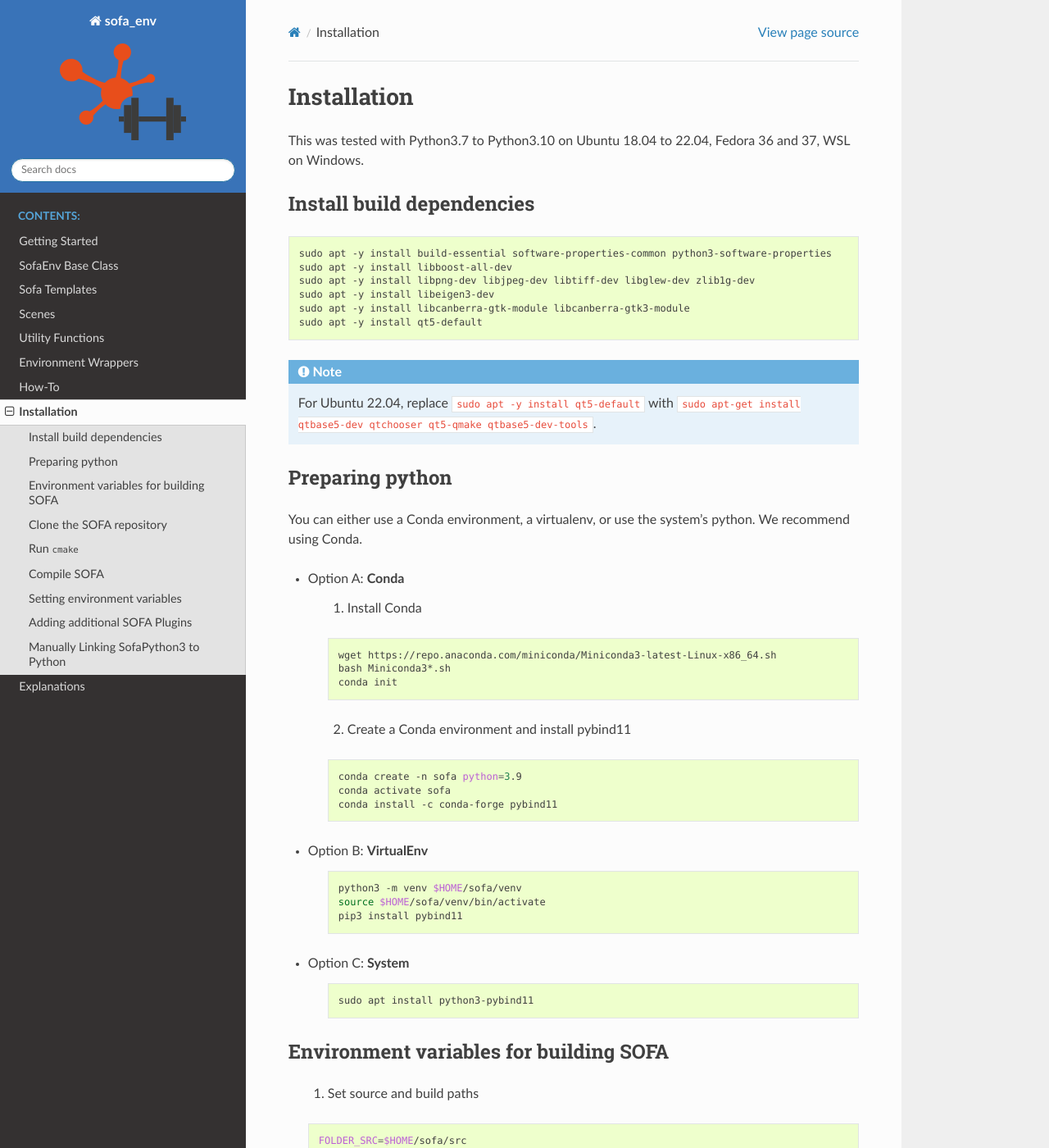
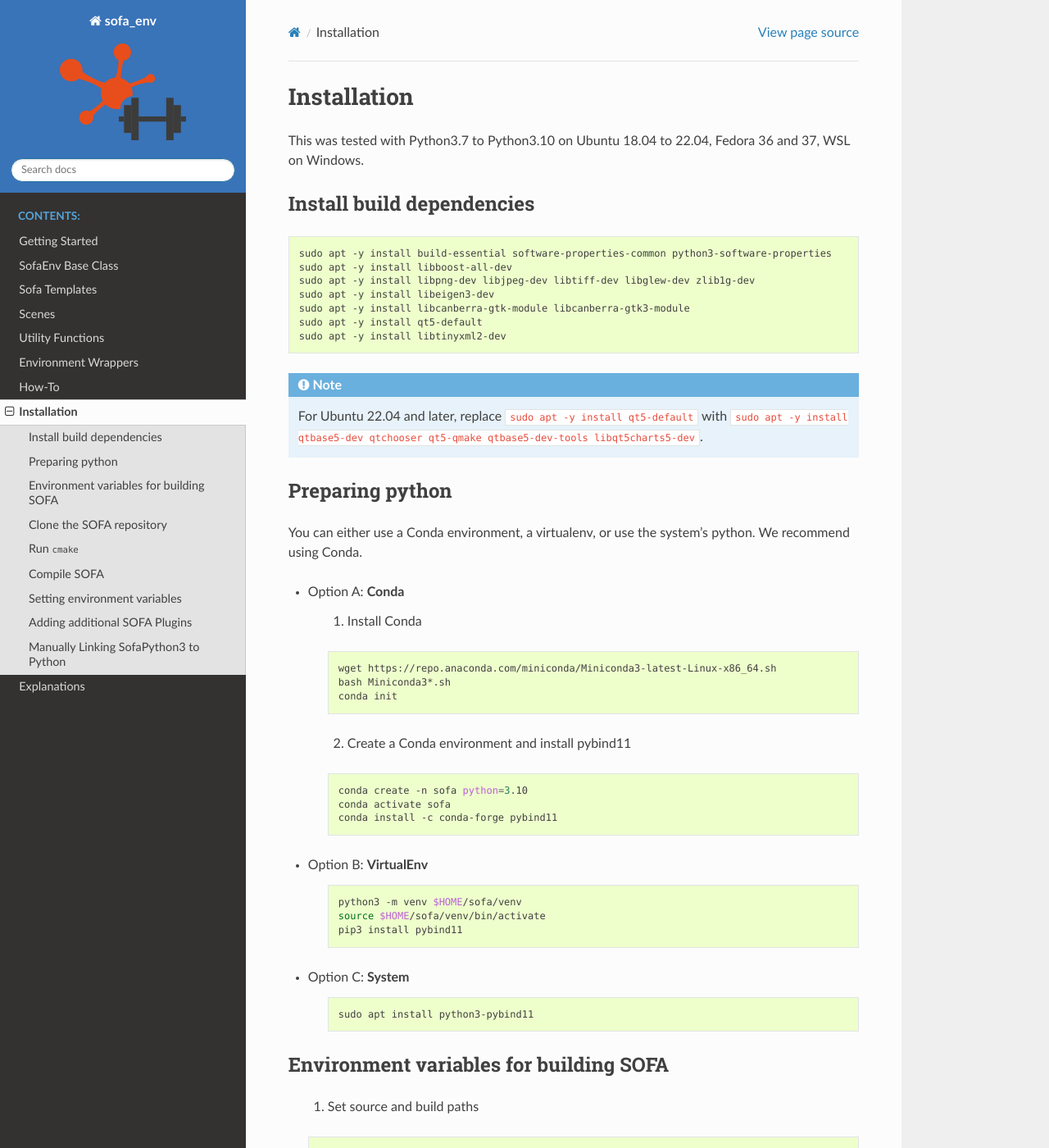
Before and after one commit to ScheiklP/sofa_env, a Sphinx documentation site: the page built from docs/source/setting_up_sofa.rst, in a window 1280 px wide and 1400 px high. Shown: the whole window at 82% size. Built offline with Sphinx 7.4.7 and the Read the Docs theme 2.0.0, drawn with Linux system fonts in a browser that asks for light colours; some of the changed text lies outside the part shown.

Commit message:
[Docs] Update installation instructions.

```diff
--- a/docs/source/setting_up_sofa.rst
+++ b/docs/source/setting_up_sofa.rst
@@ -16,9 +16,10 @@ Install build dependencies
     sudo apt -y install libeigen3-dev
     sudo apt -y install libcanberra-gtk-module libcanberra-gtk3-module
     sudo apt -y install qt5-default
+    sudo apt -y install libtinyxml2-dev
 
 .. note::
-   For Ubuntu 22.04, replace ``sudo apt -y install qt5-default`` with ``sudo apt-get install qtbase5-dev qtchooser qt5-qmake qtbase5-dev-tools``.
+   For Ubuntu 22.04 and later, replace ``sudo apt -y install qt5-default`` with ``sudo apt -y install qtbase5-dev qtchooser qt5-qmake qtbase5-dev-tools libqt5charts5-dev``.
 
 Preparing python
 ################
@@ -40,7 +41,7 @@ We recommend using Conda.
 
    .. code-block:: bash
 
-      conda create -n sofa python=3.9
+      conda create -n sofa python=3.10
       conda activate sofa
       conda install -c conda-forge pybind11
 
```
Also changed, not shown: other parts of docs/source/setting_up_sofa.rst (+2 -2 lines).
